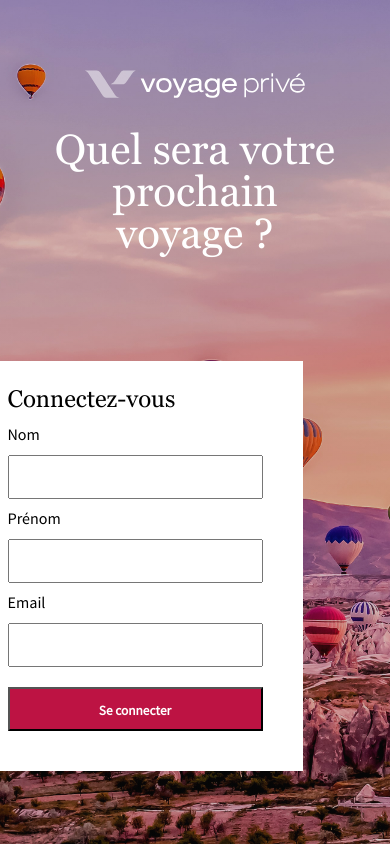
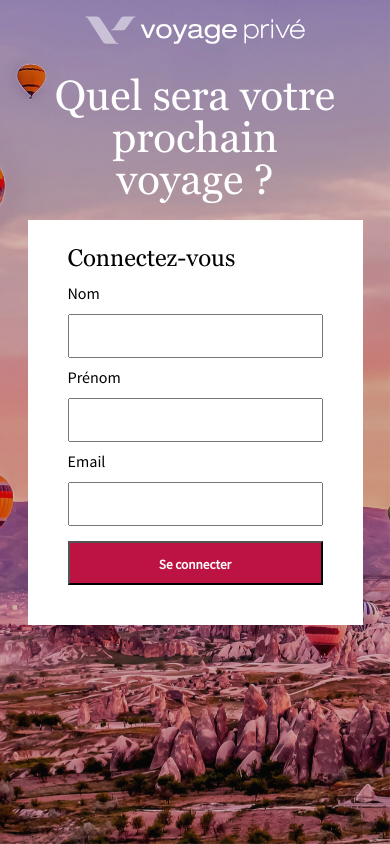
Before and after one commit to Chris5477/voyageprive-test, a React (Create React App) app: page / in a window 390 px wide. Built offline with nearby package versions, Linux system fonts and the light colour scheme.

Commit message:
impossible to render offer page if the forms is not fill ( token in localstorage)

```diff
--- a/src/App.js
+++ b/src/App.js
@@ -7,7 +7,7 @@ import { useEffect, useState } from "react";
 const App = () => {
 	const [redirect, setRedirect] = useState(false);
 	useEffect(() => {
-		setTimeout(() => setRedirect(true), 6000);
+		setTimeout(() => setRedirect(true), 3000);
 	}, [redirect]);
 
 	return (
--- a/src/components/LoaderApp.js
+++ b/src/components/LoaderApp.js
@@ -1,5 +1,4 @@
 import logo from "../assets/logo/V.svg";
-import cover from "../assets/background-image/cover.jpg";
 
 const LoaderApp = () => {
 	return (
--- a/src/index.css
+++ b/src/index.css
@@ -63,7 +63,7 @@ input {
 	width: 100%;
 	height: 100vh;
 	opacity: 1;
-	animation: title 0.8s linear 2s reverse forwards;
+	animation: title 0.8s linear 0.5s reverse forwards;
 }
 .loader-page img {
 	width: 35%;
@@ -71,7 +71,7 @@ input {
 	top: 55%;
 	left: 50%;
 	transform: translate(-50%, -50%);
-	animation: logo 1s 2.8s forwards;
+	animation: logo 1s 1.3s forwards;
 }
 
 @keyframes logo {
@@ -104,7 +104,7 @@ input {
 	opacity: 0;
 	transform: translate(-27%, -50%);
 	letter-spacing: 4px;
-	animation: title 0.8s ease-in-out 3.3s forwards;
+	animation: title 0.8s ease-in-out 1.8s forwards;
 }
 
 @keyframes title {
@@ -197,6 +197,7 @@ input {
 	padding: 15px 40px 94px 40px;
 	transform: translate(-60px, -20px);
 	position: relative;
+	height: 404px;
 }
 
 .login-form h2 {
@@ -212,13 +213,19 @@ input {
 	height: 44px;
 }
 
+.error-form{
+	color: red;
+	font-size: 16px;
+	padding-top: 5px;
+}
+
 input[type="submit"] {
 	width: 130px;
 	height: 44px;
 	background-color: #bd1343;
 	color: #fff;
 	font-weight: bold;
-	margin-top: 20px;
+	margin-top: 15px;
 	position: absolute;
 	right: 40px;
 }
@@ -396,18 +403,15 @@ input[type="submit"] {
 	.login-page {
 		height: 100vh;
 		padding: 0px;
-		display: flex;
-		flex-direction: column;
-		justify-content: space-around;
-		align-items: center;
+		display: block;
 		background: linear-gradient(180deg, rgba(29, 29, 29, 0.2) 0%, rgba(29, 29, 29, 0.2) 100%);
 	}
 
 	.login-page main {
 		width: 100%;
+		height: auto;
 		display: flex;
 		justify-content: center;
-		align-items: center;
 	}
 
 	.head-page h1 {
@@ -433,6 +437,7 @@ input[type="submit"] {
 	.login-form {
 		height: auto;
 		padding: 20px 40px 40px 40px;
+		transform: translate(0)
 	}
 
 	.form-data input {
--- a/src/pages/Login.js
+++ b/src/pages/Login.js
@@ -11,11 +11,16 @@ const Login = () => {
 		email: "",
 	};
 
+
+	//SET TOKEN TO DENY ACCESS TO USER OFFER PAGE IF NO COMPLETE FORM
+
+	const token = "1055gosmzsfsdsdrngisolel12pf"
+
 	// SETTINGS HOOKS **********************************************************
 
 	const navigate = useNavigate();
-	const [indexFirstImg, setIndexFirstImg] = useState(0);
-	const [indexSecondImg, setIndexSecondImg] = useState(1);
+	const [indexFirstImg, setIndexFirstImg] = useState(2);
+	const [indexSecondImg, setIndexSecondImg] = useState(0);
 	const [userData, setUserData] = useState(loginInitialState);
 	const [messageForm, setMessageForm] = useState(false);
 	const [isSubmitting, setIsSubmitting] = useState(false);
@@ -44,6 +49,7 @@ const Login = () => {
 		} else {
 			setMessageForm(false);
 			setIsSubmitting(true);
+			localStorage.setItem("token", token)
 			redirectUserToOfferPage();
 		}
 	};
@@ -88,9 +94,9 @@ const Login = () => {
 	return (
 		<div className="page login-page">
 			<figure className="bg-login">
-				<img className="banner" src={listBgImage[indexFirstImg].picture} alt={listBgImage[indexFirstImg].alt} />
+				<img className="banner fade-out" src={listBgImage[indexFirstImg].picture} alt={listBgImage[indexFirstImg].alt} />
 				<img
-					className="banner absolute-pos"
+					className="banner absolute-pos fade-in"
 					src={listBgImage[indexSecondImg].picture}
 					alt={listBgImage[indexSecondImg].alt}
 				/>
--- a/src/pages/Offers.js
+++ b/src/pages/Offers.js
@@ -2,8 +2,17 @@ import headBarcelona from "../assets/offers/barcelona/barcelona.jpg";
 import Header from "../components/Header";
 import { offers } from "../utils/offers";
 import Card from "../components/Card";
+import { useNavigate } from "react-router-dom";
+import { useEffect } from "react";
 
 const Offers = () => {
+
+	const navigate = useNavigate()
+
+	useEffect(() => {
+		!localStorage.getItem("token") && navigate("/login")
+	})
+
 	return (
 		<div className="page offers-page">
 			<Header destination={"Barcelone"} picture={headBarcelona} />
```
